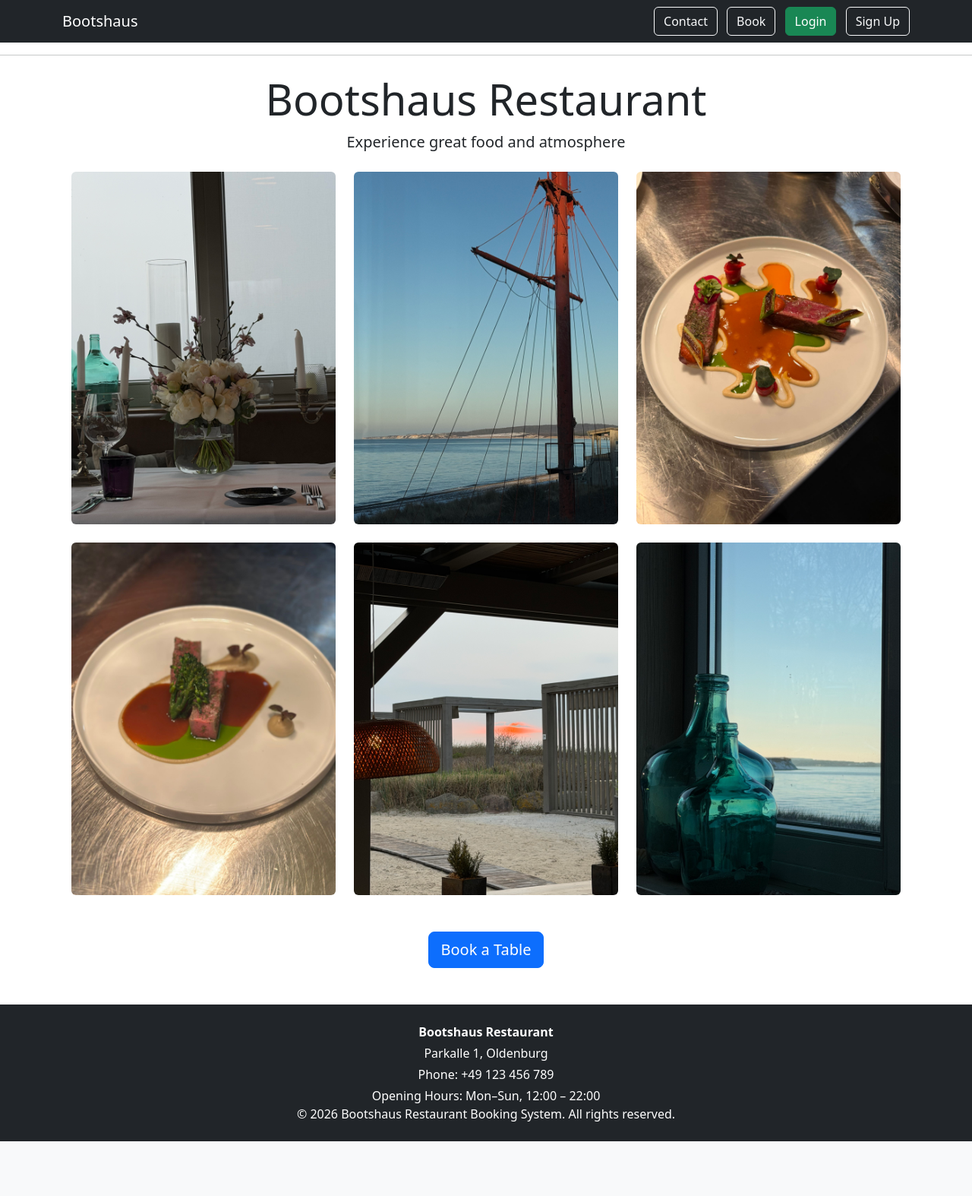
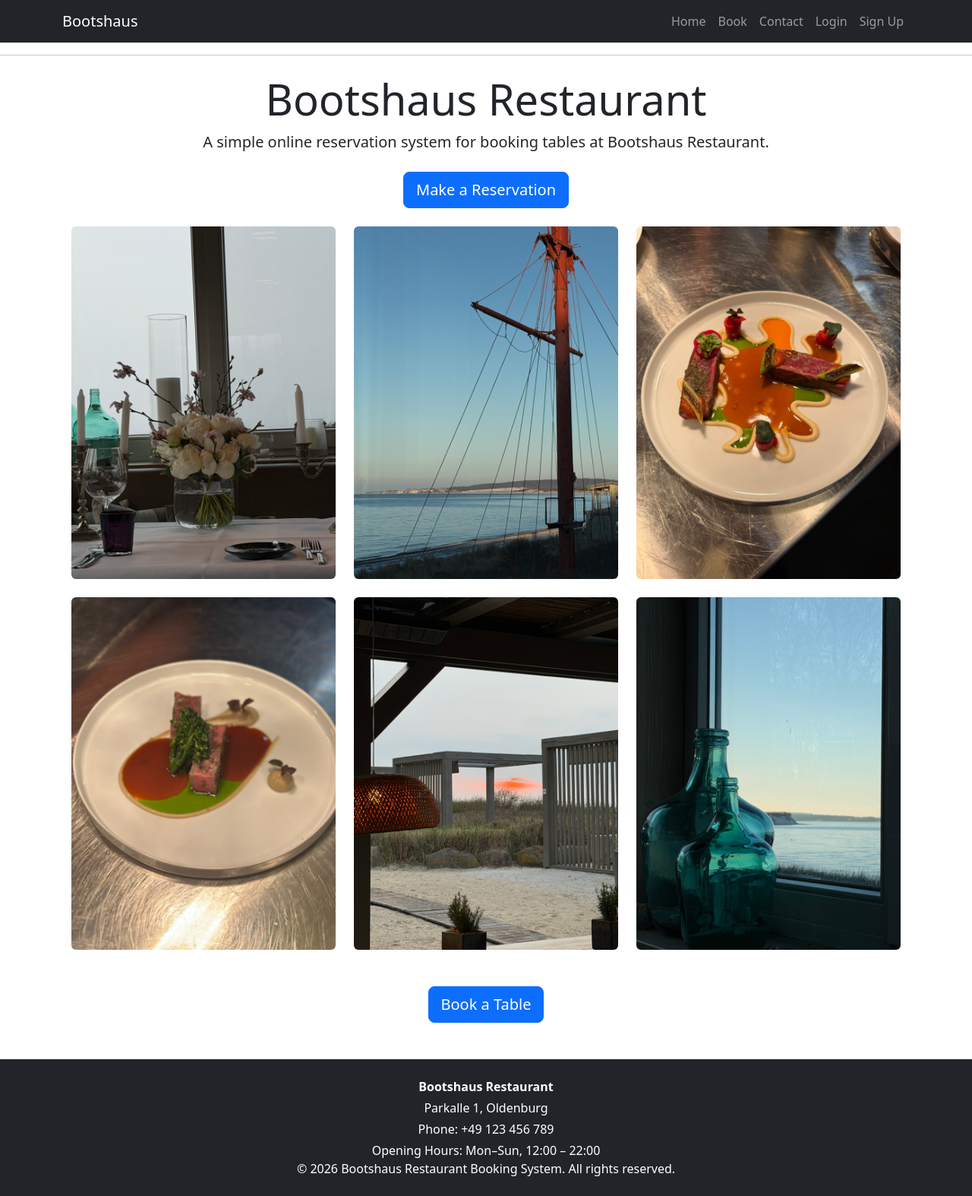
Before and after one commit to liepinaievaa-maker/restaurant-bootshaus-booking-system, a Django app: page / in a window 1280 px wide. Shown: the whole page at 76% size. Before the commit the page ends 1502 px from the top, so only its background shows below. Run offline with Django 5.2, Linux system fonts and the light colour scheme.

Commit message:
Add styling and burger menu

```diff
--- a/bookings/templates/bookings/base.html
+++ b/bookings/templates/bookings/base.html
@@ -1,3 +1,4 @@
+{% load static %}
 <!DOCTYPE html>
 <html>
 <head>
@@ -7,10 +8,12 @@
         object-fit: cover;
     }
 </style>
+<meta name="viewport" content="width=device-width, initial-scale=1">
     <title>Bootshaus</title>
 
     <!-- Bootstrap CSS -->
     <link href="https://cdn.jsdelivr.net/npm/bootstrap@5.3.0/dist/css/bootstrap.min.css" rel="stylesheet">
+    <link rel="stylesheet" href="{% static 'css/style.css' %}">
 </head>
 <body>
 
@@ -18,21 +21,33 @@
     <div class="container">
         <a class="navbar-brand" href="{% url 'home' %}">Bootshaus</a>
 
-        <div>
-            <a class="btn btn-outline-light me-2" href="{% url 'contact' %}">Contact</a>
-            <a class="btn btn-outline-light me-2" href="{% url 'create_booking' %}">Book</a>
+        <button class="navbar-toggler" type="button" data-bs-toggle="collapse" data-bs-target="#navbarContent"
+            aria-controls="navbarContent" aria-expanded="false" aria-label="Toggle navigation">
+            <span class="navbar-toggler-icon"></span>
+        </button>
 
-            {% if user.is_authenticated %}
-                <a class="btn btn-outline-light me-2" href="{% url 'my_bookings' %}">My Bookings</a>
+        <div class="collapse navbar-collapse" id="navbarContent">
+            <div class="navbar-nav ms-auto">
 
-                <form action="{% url 'logout' %}" method="POST" class="d-inline">
-                    {% csrf_token %}
-                    <button class="btn btn-danger" type="submit">Logout</button>
-                </form>
-            {% else %}
-                <a class="btn btn-success me-2" href="{% url 'login' %}">Login</a>
-                <a class="btn btn-outline-light" href="{% url 'signup' %}">Sign Up</a>
-            {% endif %}
+                <a class="nav-link" href="{% url 'home' %}">Home</a>
+                <a class="nav-link" href="{% url 'create_booking' %}">Book</a>
+                <a class="nav-link" href="{% url 'contact' %}">Contact</a>
+
+                {% if user.is_authenticated %}
+                    <a class="nav-link" href="{% url 'my_bookings' %}">My Bookings</a>
+
+                    <form action="{% url 'logout' %}" method="POST" class="d-lg-inline mt-2 mt-lg-0">
+                        {% csrf_token %}
+                        <button class="btn btn-outline-light btn-sm ms-lg-2" type="submit">
+                            Logout
+                        </button>
+                    </form>
+                {% else %}
+                    <a class="nav-link" href="{% url 'login' %}">Login</a>
+                    <a class="nav-link" href="{% url 'signup' %}">Sign Up</a>
+                {% endif %}
+
+            </div>
         </div>
     </div>
 </nav>
--- a/bookings/templates/bookings/home.html
+++ b/bookings/templates/bookings/home.html
@@ -5,29 +5,35 @@
 
 <div class="text-center mb-4">
     <h1 class="display-4">Bootshaus Restaurant</h1>
-    <p class="lead">Experience great food and atmosphere</p>
+    <p class="lead text-center">A simple online reservation system for booking tables at Bootshaus Restaurant.</p>
+</div>
+
+<div class="text-center mb-4">
+    <a href="{% url 'create_booking' %}" class="btn btn-primary btn-lg">
+        Make a Reservation
+    </a>
 </div>
 
 <div class="container">
     <div class="row">
 
         <div class="col-md-4 mb-4">
-            <img src="{% static 'images/restaurant.jpeg' %}" class="img-fluid rounded" alt="Restaurant">
+            <img src="{% static 'images/restaurant.jpeg' %}" class="img-fluid rounded home-image" alt="Restaurant">
         </div>
         <div class="col-md-4 mb-4">
-            <img src="{% static 'images/bootshaus.jpeg' %}" class="img-fluid rounded" alt="Bootshaus Restaurant">
+            <img src="{% static 'images/bootshaus.jpeg' %}" class="img-fluid rounded home-image" alt="Bootshaus Restaurant">
         </div>
         <div class="col-md-4 mb-4">
-            <img src="{% static 'images/food.jpeg' %}" class="img-fluid rounded" alt="Food">
+            <img src="{% static 'images/food.jpeg' %}" class="img-fluid rounded home-image" alt="Food">
         </div>
         <div class="col-md-4 mb-4">
-        <img src="{% static 'images/menu.jpeg' %}" class="img-fluid rounded" alt="Menu">
+        <img src="{% static 'images/menu.jpeg' %}" class="img-fluid rounded home-image" alt="Menu">
         </div>
         <div class="col-md-4 mb-4">
-            <img src="{% static 'images/view.jpeg' %}" class="img-fluid rounded" alt="View from the restaurant">
+            <img src="{% static 'images/view.jpeg' %}" class="img-fluid rounded home-image" alt="View from the restaurant">
         </div>
         <div class="col-md-4 mb-4">
-            <img src="{% static 'images/vogelnest.jpeg' %}" class="img-fluid rounded" alt="Birds Nest">
+            <img src="{% static 'images/vogelnest.jpeg' %}" class="img-fluid rounded home-image" alt="Birds Nest">
         </div>
     </div>
 </div>
--- a/bookings/templates/bookings/my_bookings.html
+++ b/bookings/templates/bookings/my_bookings.html
@@ -4,6 +4,7 @@
     <h1 class="mb-4">My Bookings</h1>
 
     {% if bookings %}
+<div class="table-responsive">
     <table class="table table-striped table-bordered">
         <thead class="table-dark">
             <tr>
@@ -20,17 +21,20 @@
                 <td>{{ booking.booking_time|time:"H:i" }}</td>
                 <td>{{ booking.guests }}</td>
                 <td>
+                    <div class="d-flex gap-2 flex-wrap">
                     <a href="{% url 'edit_booking' booking.id %}" class="btn btn-sm btn-warning">
                      Edit
                     </a>
                     <a href="{% url 'delete_booking' booking.id %}" class="btn btn-sm btn-danger">
                       Delete
                     </a>
+                </div>
                 </td>
             </tr>
             {% endfor %}
         </tbody>
     </table>
+</div>
     {% else %}
         <p>You have no bookings yet.</p>
     {% endif %}
```
Also changed, not shown: static/style.css (added, +27 -0 lines), README.md. Lines whose indentation alone changed are shown as unchanged.
